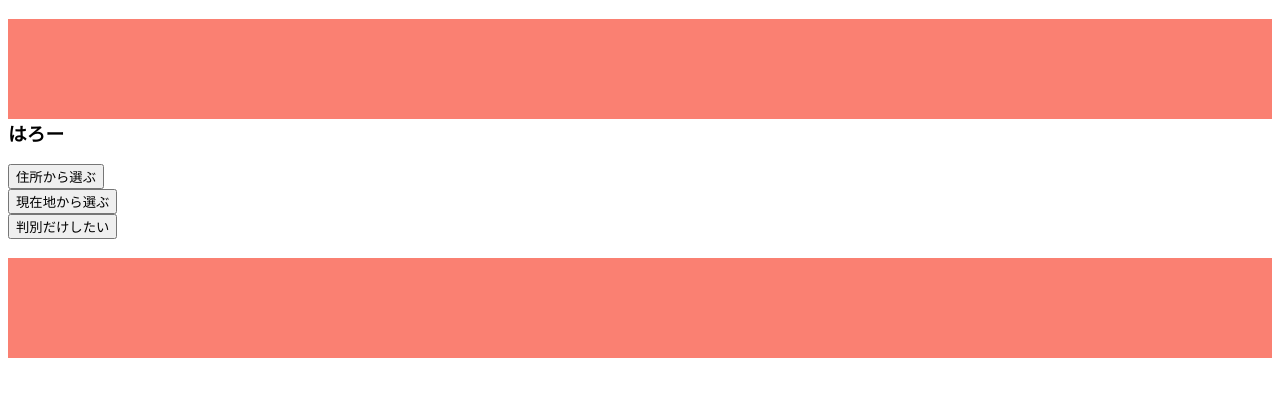
After one commit to tamumisa/practice, a Flask app: template templates/main.html in a window 1280 px wide. The commit adds this page. Shown: the top 397 px of the page. Run offline with Flask 2, Linux system fonts and the light colour scheme; the template is opened without the code that fills it, so the values that code supplies are empty; some libraries are stand-ins or nearby versions.

Commit message:
menuページの作成

```diff
--- a/app.py
+++ b/app.py
@@ -10,6 +10,10 @@ app = Flask(__name__)
 def index():
 	return render_template('/top.html')
 
+@app.route('/top',methods=["POST"])
+def top():
+	return render_template('/main.html')
+
 if __name__ == "__main__":
 	app.debug = True
 	app.run(port=7000)
--- /dev/null
+++ b/templates/main.html
@@ -0,0 +1,18 @@
+{% extends "base.html" %}
+{% block content %}
+
+
+<form action="/choose" method="get">
+    <input type="submit" name="save" value="住所から選ぶ" class="button">
+</form>
+
+<form action="/map" method="get">
+    <input type="submit" name="save" value="現在地から選ぶ" class="button">
+</form>
+
+<form action="/upload" method="get">
+    <input type="submit" name="save" value="判別だけしたい" class="button">
+</form>
+
+
+{% endblock %}
--- a/templates/top.html
+++ b/templates/top.html
@@ -4,7 +4,7 @@
 <h1>ようこそっ！ごみぶんへ</h1>
 
 <form action="/top" method="post">
-    <input type="submit" name="save" values="START" class="button">
+    <input type="submit" name="save" value="START" class="button">
 </form>
 
 
```
